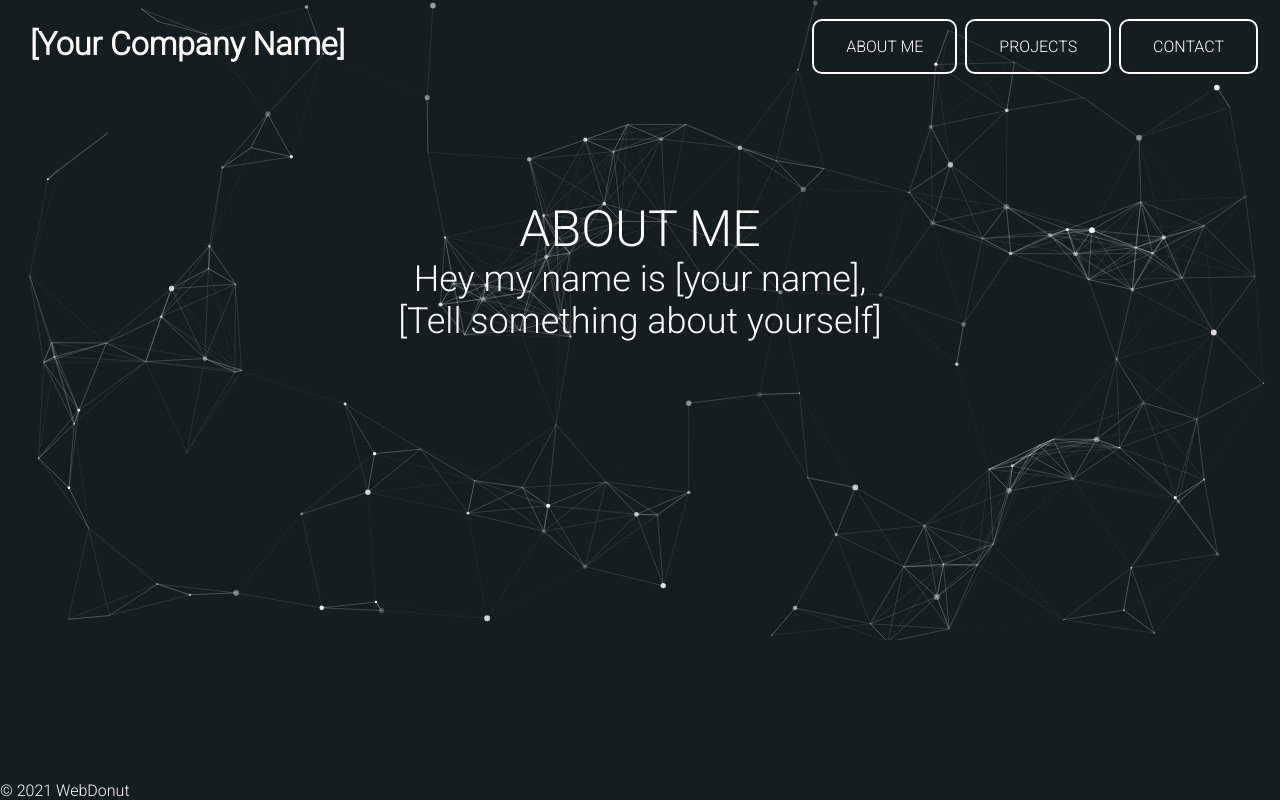
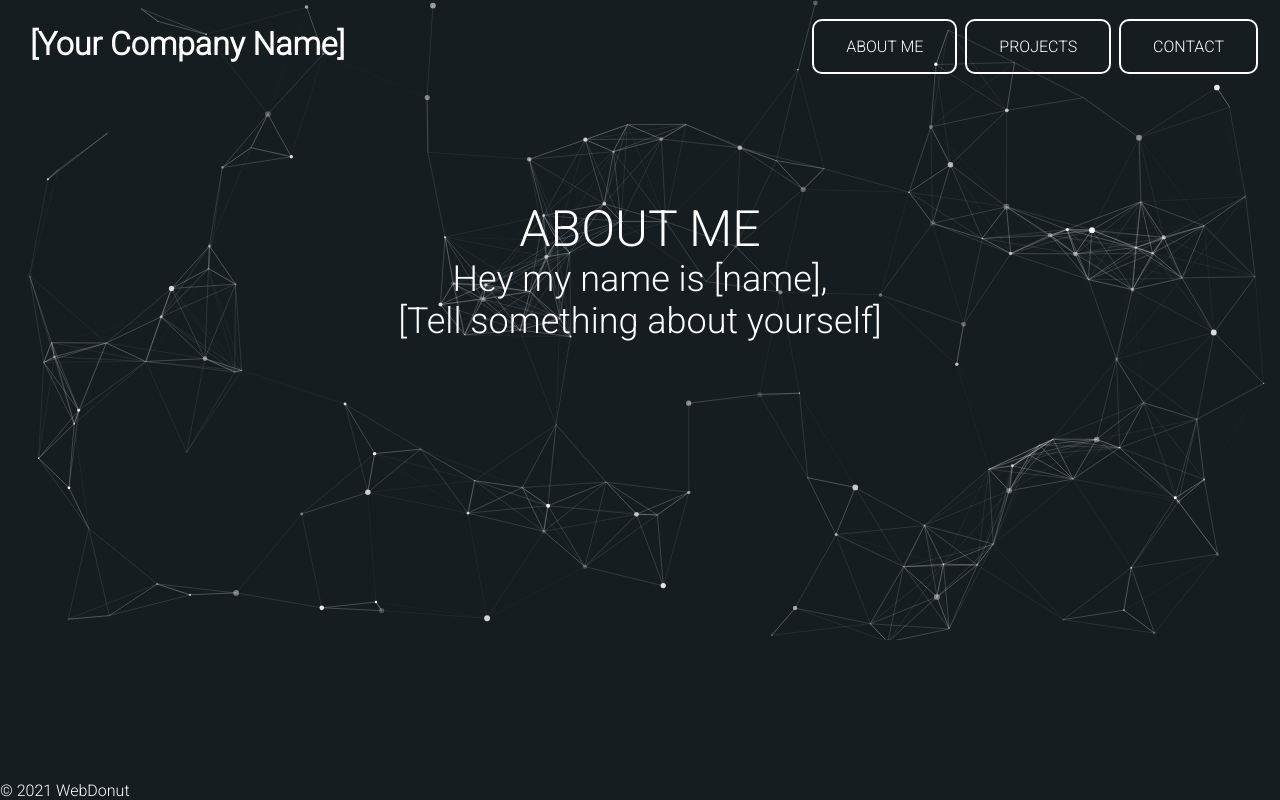
Before and after one commit to Voeb/Site-Template, a website: page site/index.html in a window 1280 px wide. Drawn offline with nearby package versions, Linux system fonts and the light colour scheme.

Commit message:
Update index.html

```diff
--- a/site/index.html
+++ b/site/index.html
@@ -25,7 +25,7 @@
                     <p>ABOUT ME</p>
                 </div>
                 <div id="textStuff">
-                    <p>Hey my name is [your name],<br>[Tell something about yourself]</p>
+                    <p>Hey my name is [name],<br>[Tell something about yourself]</p>
                 </div>
             </div>
         </div>
```
